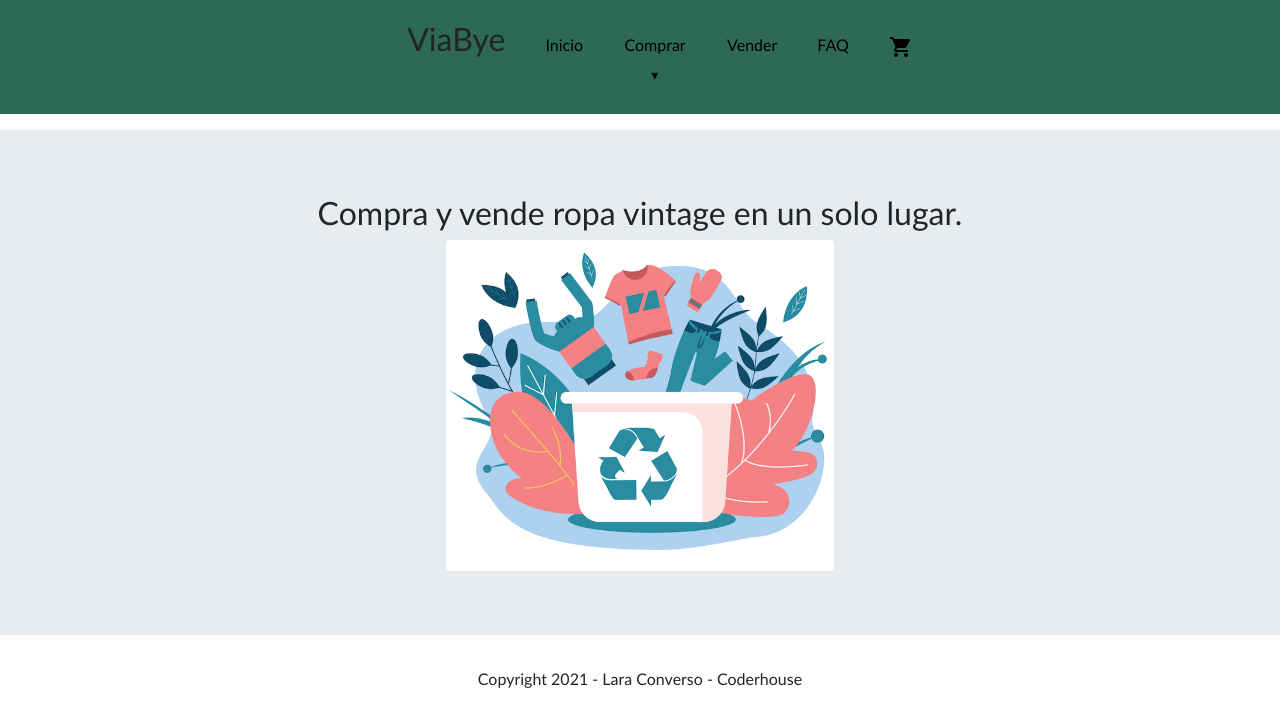
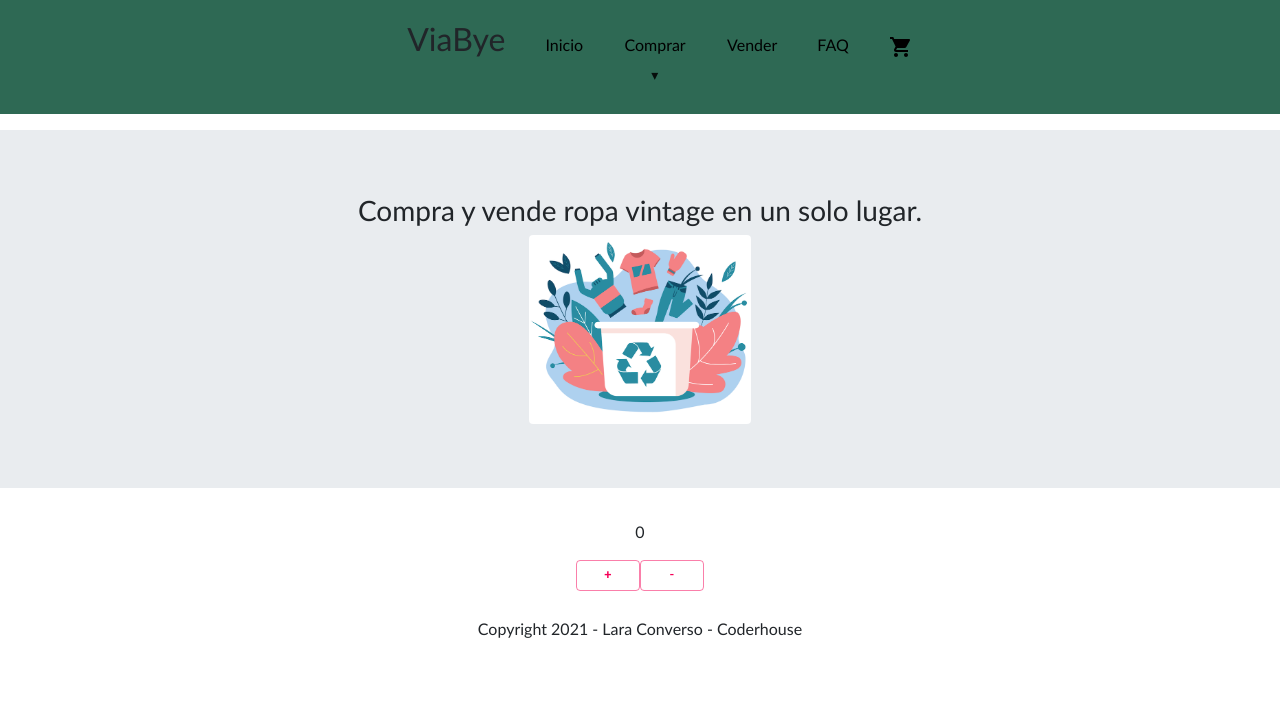
Before and after one commit to Laraconverso/ViaBye, a React (Create React App) app: page / in a window 1280 px wide. Shown: the top 726 px of the page. Built offline with nearby package versions, Linux system fonts and the light colour scheme.

Commit message:
update greeting

```diff
--- a/src/App.js
+++ b/src/App.js
@@ -1,14 +1,16 @@
 import './App.css';
 import NavBar from './components/NavBar/NavBar.js'
+import ItemListContainer from './components/ItemListContainer/ItemListContainer.js'
+import ItemCount from './components/ItemCount/ItemCount.js'
 import Footer from './components/Footer/Footer.js'
-import ItemListContainer from './components/ItemListContainer/ItemListContainer.js'
 
 
 function App() {
   return (
     <div className="App">
       <NavBar/>
-      <ItemListContainer/>
+      <ItemListContainer greeting="Compra y vende ropa vintage en un solo lugar."/>
+      <ItemCount/>
       <Footer/>
     </div>
   );
--- a/src/components/Footer/Footer.css
+++ b/src/components/Footer/Footer.css
@@ -1,3 +1,4 @@
 .footer{
     position: static;
+    margin-top: 2%;
 }
--- a/src/components/Footer/Footer.js
+++ b/src/components/Footer/Footer.js
@@ -4,11 +4,10 @@ import './Footer.css';
 class Footer extends Component {
     render() {
         return (
-            <footer className="container">
-
-            <span className="footer">
-                <p> Copyright 2021 - Lara Converso - Coderhouse </p>
-            </span>
+            <footer className="footer">
+                <span>
+                    <p> Copyright 2021 - Lara Converso - Coderhouse </p>
+                </span>
             </footer>
         )
     }
--- /dev/null
+++ b/src/components/ItemCount/ItemCount.css
@@ -0,0 +1,4 @@
+.botones{
+    margin-left: 1%;
+    margin-right: 1%;
+}
--- /dev/null
+++ b/src/components/ItemCount/ItemCount.js
@@ -0,0 +1,43 @@
+import React, { Component } from 'react';
+import './ItemCount.css';
+import Button from '@material-ui/core/Button';
+
+class ItemCount extends Component {
+    constructor() {
+      super();
+
+      this.state = {
+        count: 0,
+      };
+    }
+
+    handleIncrement = () => {
+      this.setState({ count: this.state.count + 1 });
+    };
+
+    handleDecrement = () => {
+        if(this.state.count === 0){
+            this.setState({ count:0 });
+          }else {
+            this.setState({ count: this.state.count - 1 });
+          }
+    };
+
+    render() {
+      return (
+        <div className="Contador-container">
+          <p>{this.state.count}</p>
+          <div>
+            <Button variant="outlined" color="secondary" onClick={this.handleIncrement} size='small'>
+              +
+            </Button>
+            <Button variant="outlined" color="secondary"onClick={this.handleDecrement} size='small'>
+              -
+            </Button>
+          </div>
+        </div>
+      );
+    }
+  }
+
+export default ItemCount;
--- a/src/components/ItemListContainer/ItemListContainer.css
+++ b/src/components/ItemListContainer/ItemListContainer.css
@@ -3,5 +3,5 @@
     justify-content: center;
     align-items: center;
     margin: auto;
-    width: 35%;
+    width: 20%;
 }
--- a/src/components/ItemListContainer/ItemListContainer.js
+++ b/src/components/ItemListContainer/ItemListContainer.js
@@ -6,11 +6,11 @@ import Jumbotron from 'react-bootstrap/Jumbotron';
 
 import "./ItemListContainer.css";
 
-function ItemListContainer() {
+function ItemListContainer({greeting}) {
     return (
         <Jumbotron fluid>
             <Container>
-            <h2 className="titulo">Compra y vende ropa vintage en un solo lugar.</h2>
+            <h3 className="titulo">{greeting}</h3>
             <div>
                 <Image className="imagen" src={imagen} rounded />
             </div>
```
